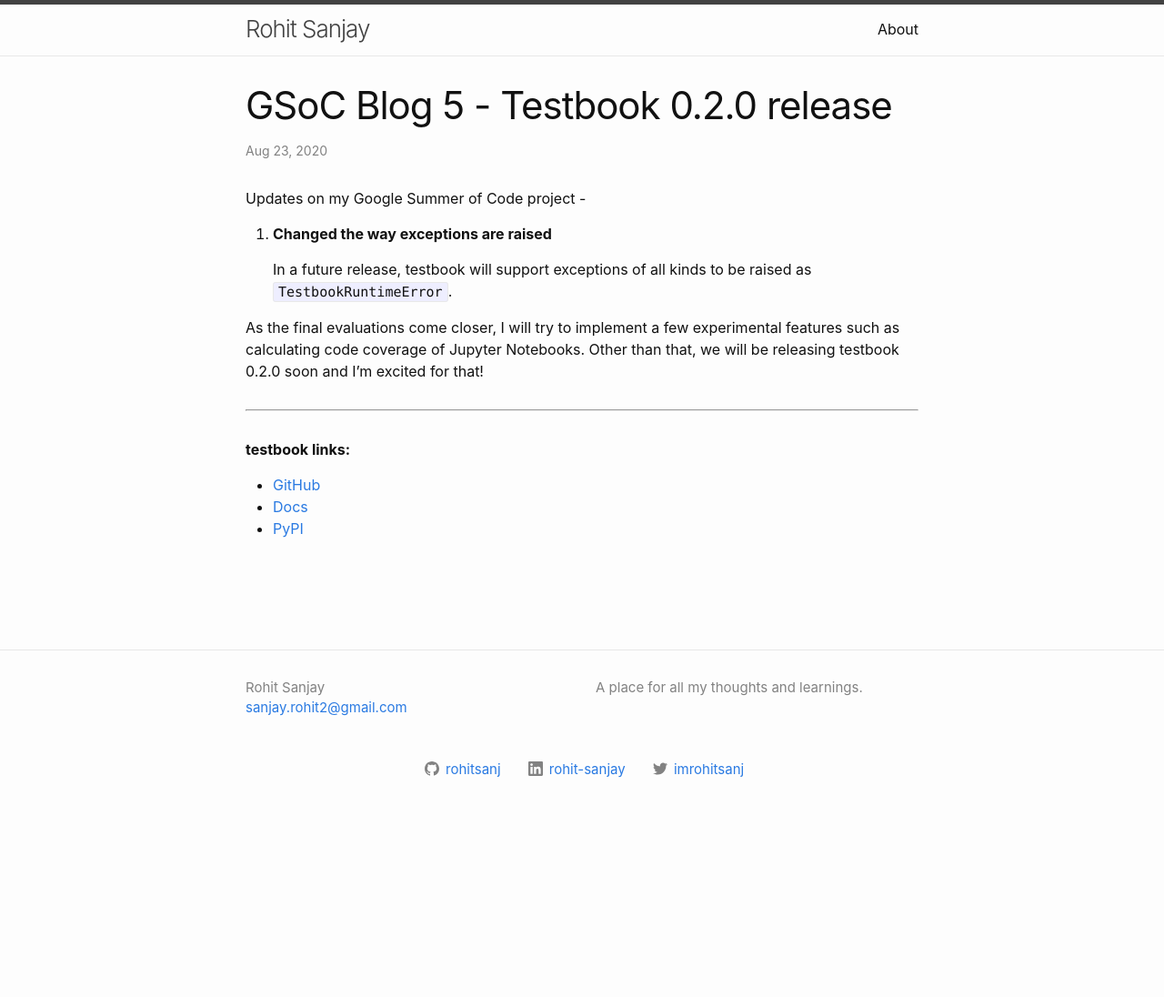
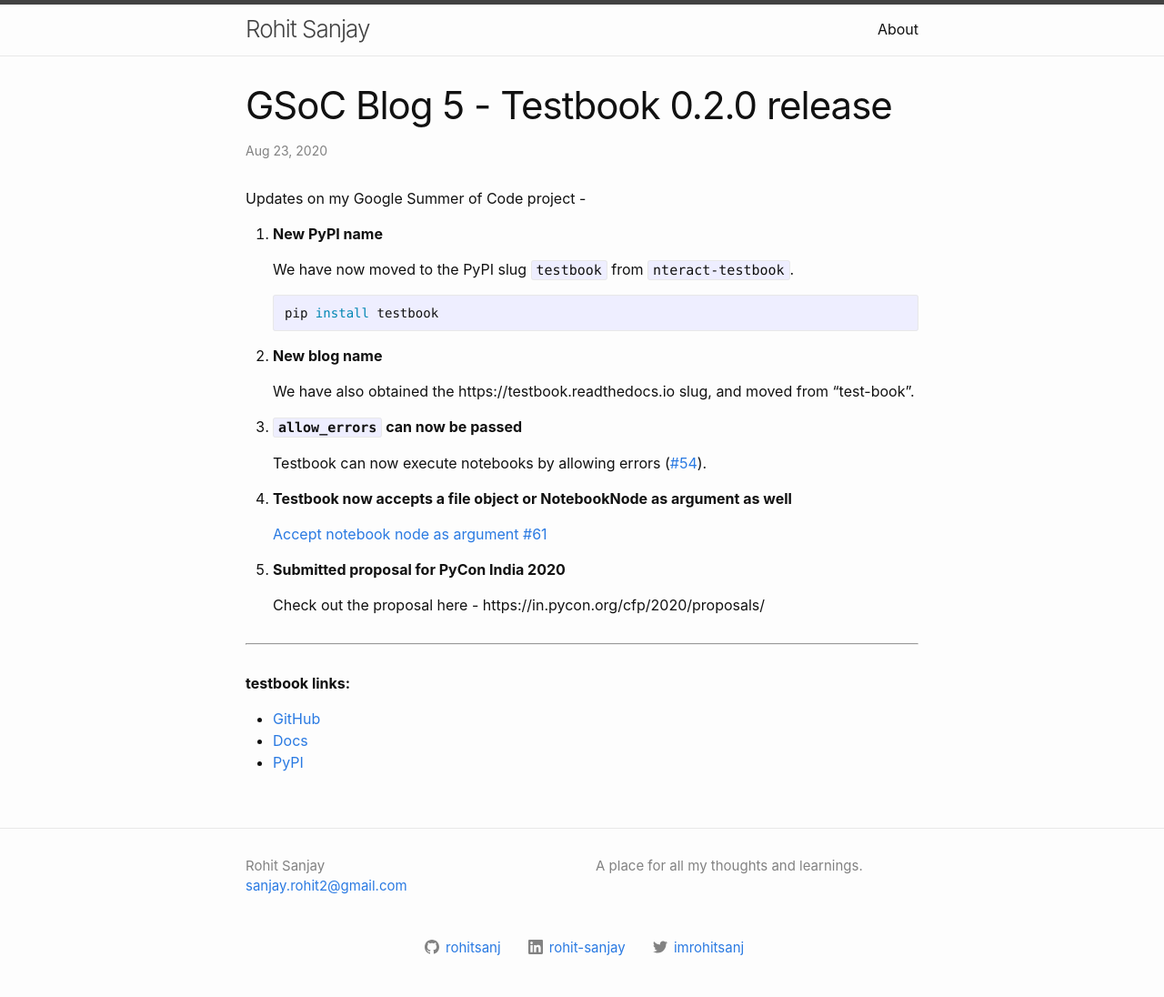
Before and after one commit to rohitsanj/rohitsanj.github.io, a Jekyll site: the page built from _gsoc/6.md, in a window 1280 px wide. Shown: the whole page at 91% size. Built offline with Jekyll 4.4.1, drawn with Linux system fonts in a browser that asks for light colours; comment, search, counter and statistics services are not loaded; before the commit the page ends 900 px from its top, so only the background shows below that.

Commit message:
adde gsoc blog 6

````diff
--- a/_gsoc/5.md
+++ b/_gsoc/5.md
@@ -16,5 +16,5 @@
 **testbook links:**
 
 - [GitHub](https://github.com/nteract/testbook/)
-- [Docs](http://test-book.readthedocs.io/)
-- [PyPI](https://pypi.org/project/nteract-testbook/)
+- [Docs](http://testbook.readthedocs.io/)
+- [PyPI](https://pypi.org/project/testbook/)
--- /dev/null
+++ b/_gsoc/6.md
@@ -0,0 +1,38 @@
+---
+title: GSoC Blog 5 - Testbook 0.2.0 release
+layout: post
+permalink: /gsoc/5
+---
+
+Updates on my Google Summer of Code project -
+
+1. **New PyPI name**
+
+   We have now moved to the PyPI slug `testbook` from `nteract-testbook`.
+
+   ```bash
+   pip install testbook
+   ```
+
+2. **New blog name**
+
+   We have also obtained the https://testbook.readthedocs.io slug, and moved from "test-book".
+
+3. **`allow_errors` can now be passed**
+
+   Testbook can now execute notebooks by allowing errors ([#54](https://github.com/nteract/testbook/pull/54)).
+
+4. **Testbook now accepts a file object or NotebookNode as argument as well**
+
+   [Accept notebook node as argument #61](https://github.com/nteract/testbook/pull/61)
+
+5. **Submitted proposal for PyCon India 2020**
+
+   Check out the proposal here - https://in.pycon.org/cfp/2020/proposals/
+
+---
+**testbook links:**
+
+- [GitHub](https://github.com/nteract/testbook/)
+- [Docs](http://testbook.readthedocs.io/)
+- [PyPI](https://pypi.org/project/testbook/)
````
Also changed, not shown: _gsoc/1.md (+2 -2 lines), _gsoc/2.md (+2 -2 lines), _gsoc/3.md (+3 -3 lines), _gsoc/4.md (+2 -2 lines).
